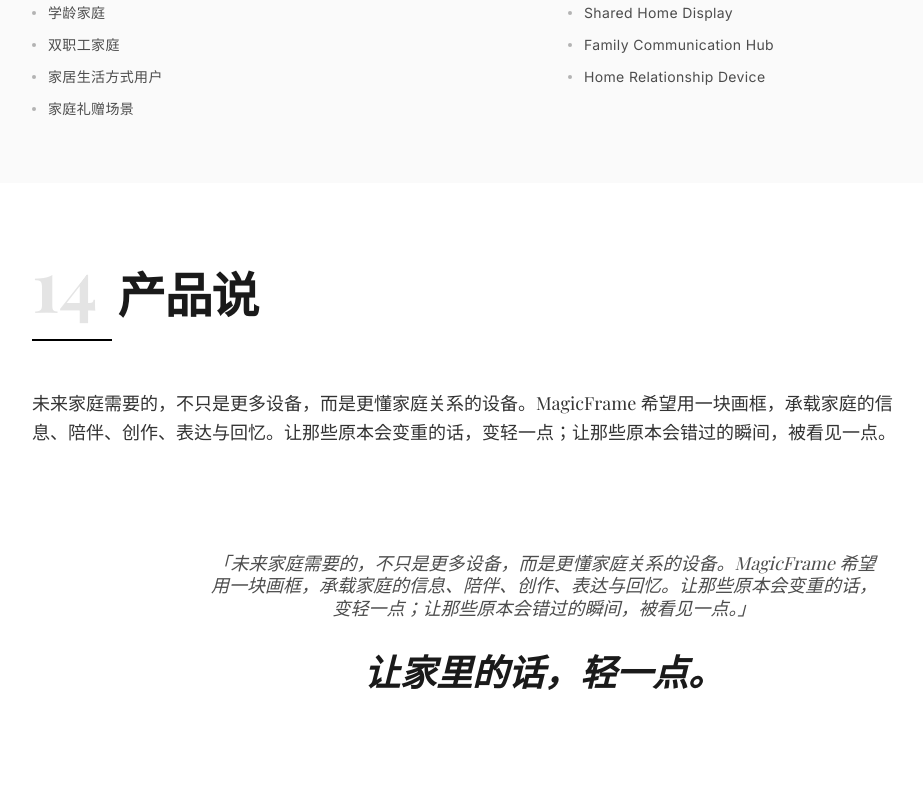
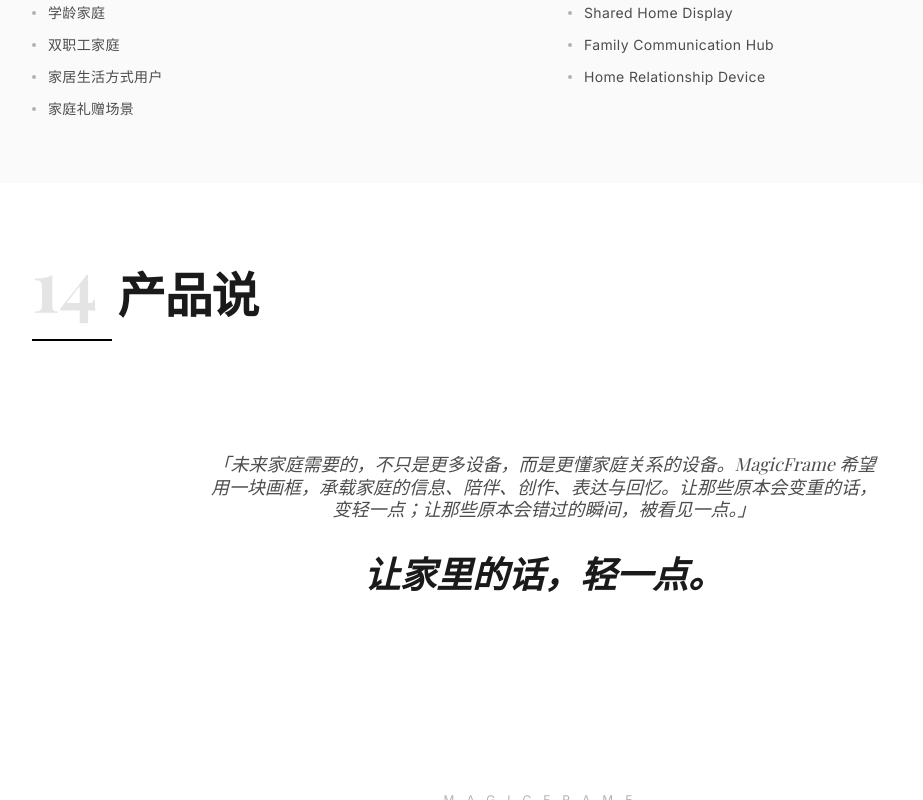
Before and after one commit to yoyoodong/FrameBrochure, a React (Vite) app: page / in a window 1280 px wide. Shown: the part 11200-12000 px from the top of the page, without its empty margins (96-1019 px from the left). Built offline with nearby package versions, Linux system fonts and the light colour scheme; a web font is replaced by a local one.

Commit message:
feat: Hide closing section content
The content for the closing section was being rendered unnecessarily, leading to potential visual clutter or incorrect display. This change conditionally hides the content of the closing section to ensure it is only displayed when explicitly intended.

```diff
--- a/src/App.tsx
+++ b/src/App.tsx
@@ -148,7 +148,7 @@
               light={section.id === "friction" || section.id === "hardware"}
             />
 
-            {section.content && (
+            {section.content && section.id !== "closing" && (
               <p className={cn(
                 "text-base md:text-lg font-serif leading-relaxed mb-8 md:mb-10 max-w-4xl",
                 section.id === "friction" || section.id === "hardware" ? "text-mono-300" : "text-mono-800"
```
